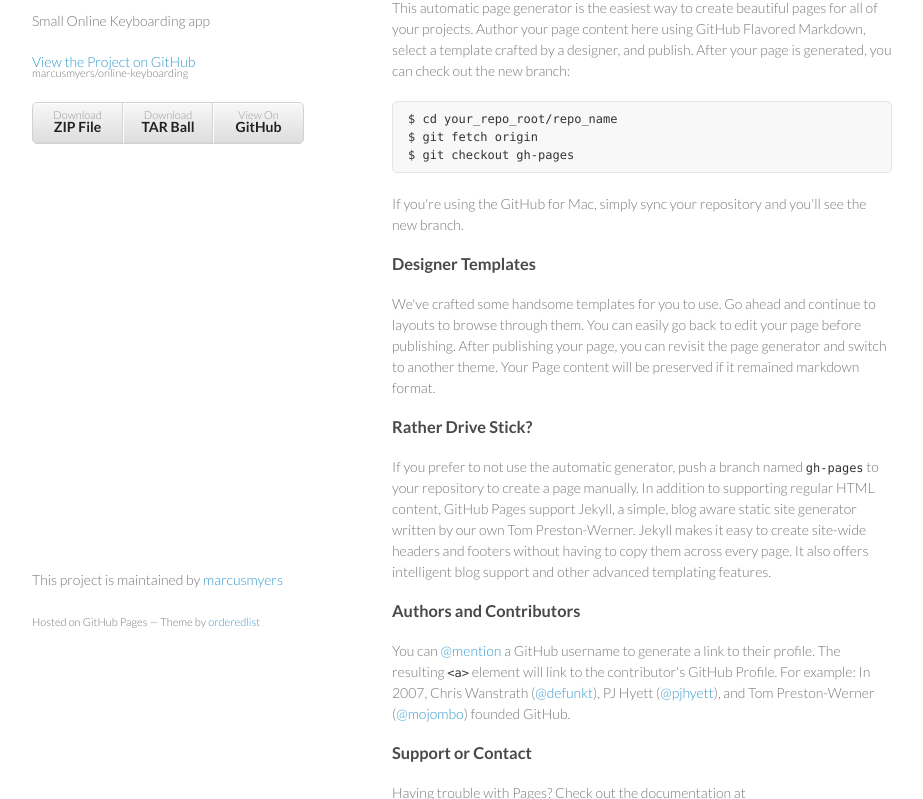
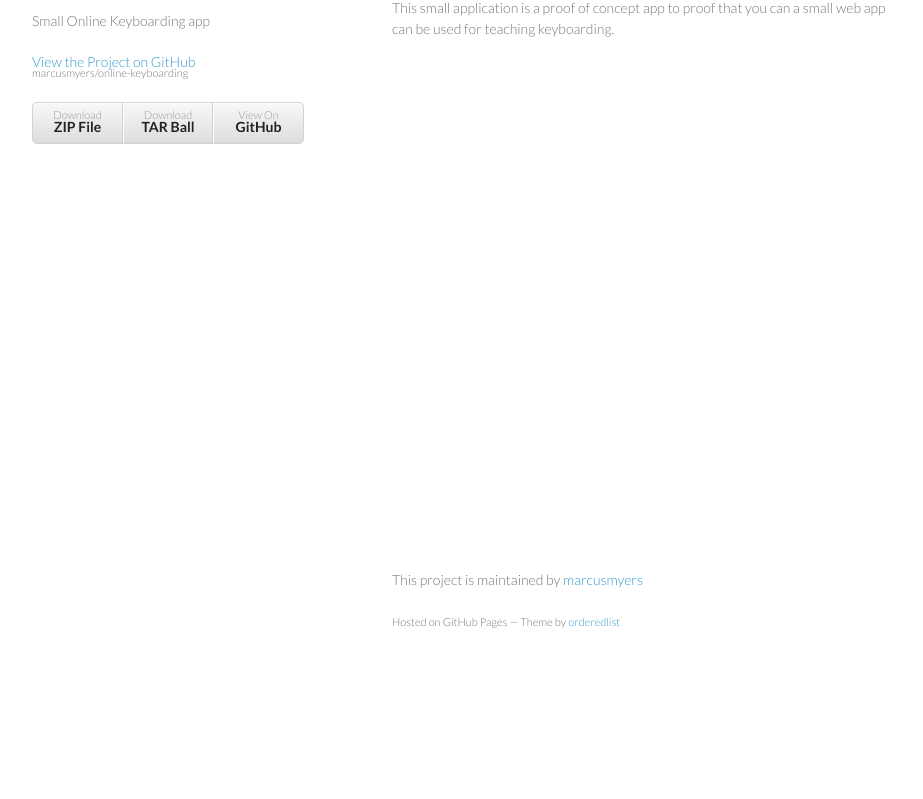
Before and after one commit to marcusmyers/online-keyboarding, a plain HTML site: page index.html in a window 1280 px wide. Shown: the part 99-898 px from the top of the page, without its empty margins (178-1101 px from the left). After the commit the page ends 800 px from the top, so only its background shows below. Drawn offline with Linux system fonts and the light colour scheme.

Commit message:
Made changes to github pages default page

```diff
--- a/index.html
+++ b/index.html
@@ -28,33 +28,9 @@
         </ul>
       </header>
       <section>
-        <h3>Welcome to GitHub Pages.</h3>
+        <h3>Welcome to <i>Online Keyboard</i></h3>
+<p>This small application is a proof of concept app to proof that you can a small web app can be used for teaching keyboarding.</p>
 
-<p>This automatic page generator is the easiest way to create beautiful pages for all of your projects. Author your page content here using GitHub Flavored Markdown, select a template crafted by a designer, and publish. After your page is generated, you can check out the new branch:</p>
-
-<pre><code>$ cd your_repo_root/repo_name
-$ git fetch origin
-$ git checkout gh-pages
-</code></pre>
-
-<p>If you're using the GitHub for Mac, simply sync your repository and you'll see the new branch.</p>
-
-<h3>Designer Templates</h3>
-
-<p>We've crafted some handsome templates for you to use. Go ahead and continue to layouts to browse through them. You can easily go back to edit your page before publishing. After publishing your page, you can revisit the page generator and switch to another theme. Your Page content will be preserved if it remained markdown format.</p>
-
-<h3>Rather Drive Stick?</h3>
-
-<p>If you prefer to not use the automatic generator, push a branch named <code>gh-pages</code> to your repository to create a page manually. In addition to supporting regular HTML content, GitHub Pages support Jekyll, a simple, blog aware static site generator written by our own Tom Preston-Werner. Jekyll makes it easy to create site-wide headers and footers without having to copy them across every page. It also offers intelligent blog support and other advanced templating features.</p>
-
-<h3>Authors and Contributors</h3>
-
-<p>You can <a href="https://github.com/blog/821" class="user-mention">@mention</a> a GitHub username to generate a link to their profile. The resulting <code>&lt;a&gt;</code> element will link to the contributor's GitHub Profile. For example: In 2007, Chris Wanstrath (<a href="https://github.com/defunkt" class="user-mention">@defunkt</a>), PJ Hyett (<a href="https://github.com/pjhyett" class="user-mention">@pjhyett</a>), and Tom Preston-Werner (<a href="https://github.com/mojombo" class="user-mention">@mojombo</a>) founded GitHub.</p>
-
-<h3>Support or Contact</h3>
-
-<p>Having trouble with Pages? Check out the documentation at <a href="http://help.github.com/pages">http://help.github.com/pages</a> or contact <a href="mailto:support@github.com">support@github.com</a> and we’ll help you sort it out.</p>
-      </section>
       <footer>
         <p>This project is maintained by <a href="https://github.com/marcusmyers">marcusmyers</a></p>
         <p><small>Hosted on GitHub Pages &mdash; Theme by <a href="https://github.com/orderedlist">orderedlist</a></small></p>
```
